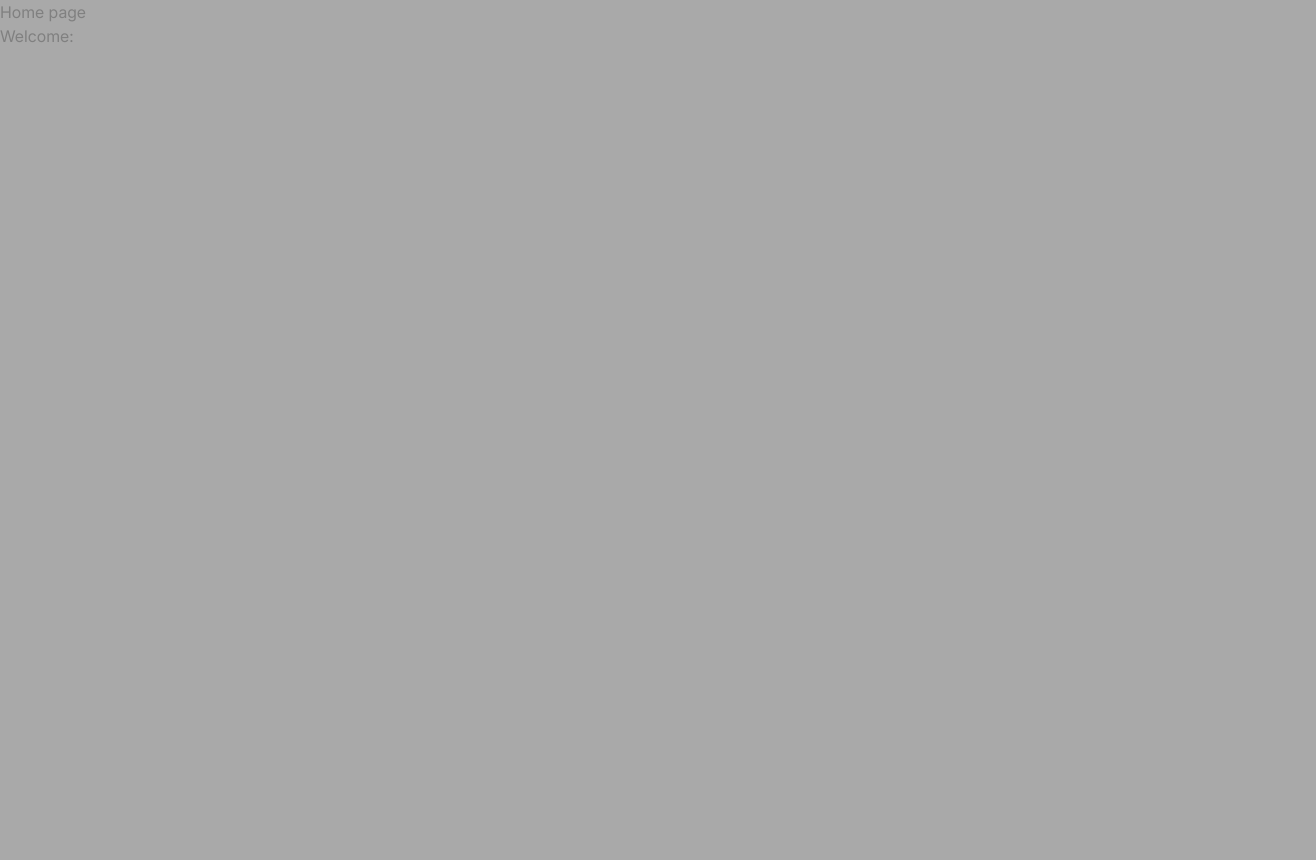
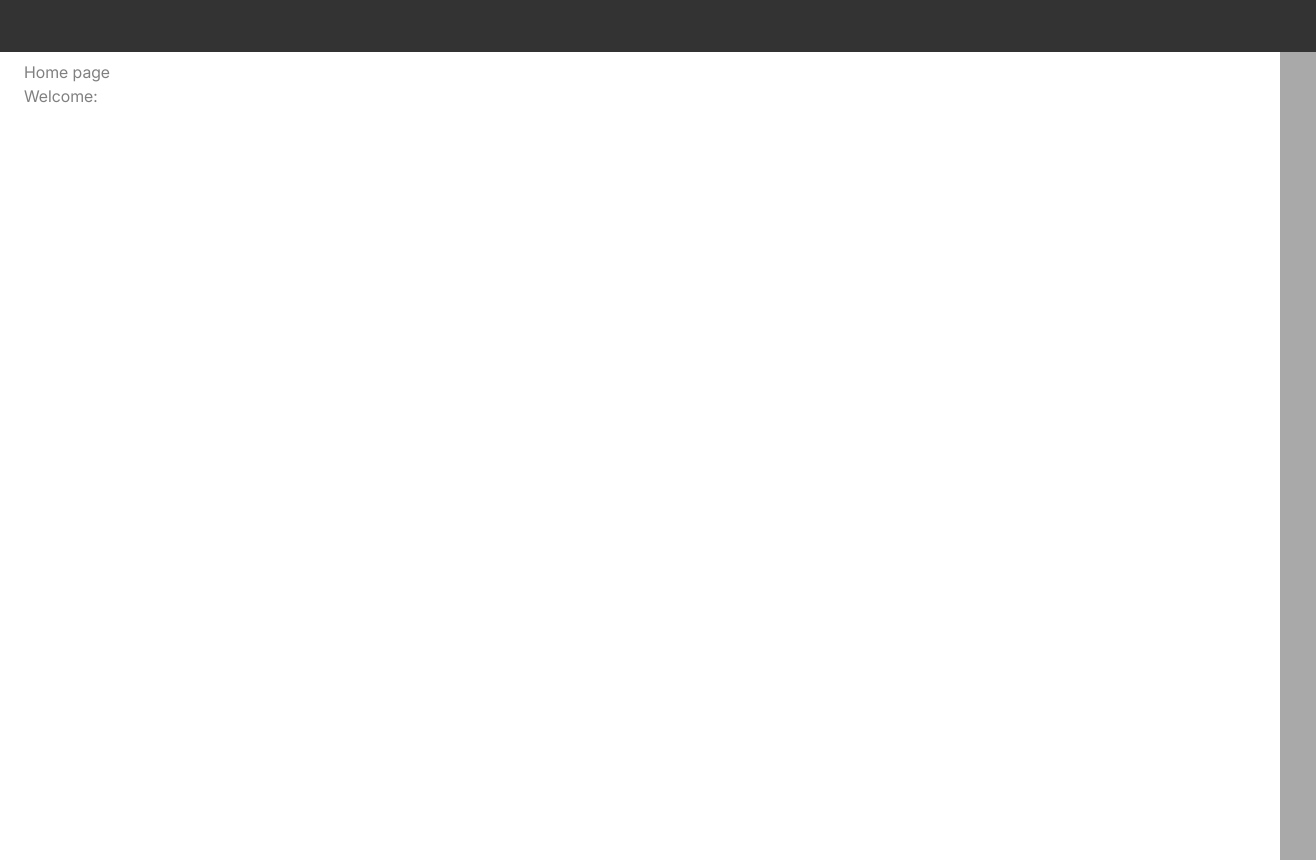
Before and after one commit to ken12345/jobsy-dev, a React (Vite) app: page /admin/home in a window 1280 px wide. Shown: the whole page, 1316 px wide, since content can reach past the window. Before the commit the page ends 800 px from the top, so only its background shows below. Built offline with nearby package versions, Linux system fonts and the light colour scheme.

Commit message:
try push

```diff
--- a/src/App.tsx
+++ b/src/App.tsx
@@ -3,7 +3,7 @@ import Login from "./pages/login";
 import Home from './pages/home';
 // import About from "./pages/about";
 // import User from "./pages/user";
-import Layout from "./components/layout";
+import Layout from "./components/layout-component";
 
 function App() {
   return (
--- /dev/null
+++ b/src/components/header-component/header.css
@@ -0,0 +1,12 @@
+.header {
+  display: flex;
+  flex-direction: row;
+  justify-content: space-between;
+  padding-left: 15px;
+  padding-right: 21px;
+  background: #333333;
+  height: 52px;
+  position: absolute;
+  top: 0;
+  width: 100vw;
+}
--- /dev/null
+++ b/src/components/header-component/index.tsx
@@ -0,0 +1,12 @@
+import './header.css'
+
+const Header = () => {
+
+  return(
+    <>
+      <div className='header'></div>
+    </>
+  )
+}
+
+export default Header;
--- a/src/components/layout/index.tsx
+++ b/src/components/layout-component/index.tsx
@@ -1,10 +1,15 @@
 import { Outlet } from "react-router";
-
+import Header from "../header-component";
+import './layout.css'
 const Layout = () => {
 
   return(
     <>
+    <Header></Header>
+    <div className="layout">
       <Outlet />
+    </div>
+
     </>
   )
 }
--- /dev/null
+++ b/src/components/layout-component/layout.css
@@ -0,0 +1,5 @@
+.layout {
+  background: #fff;
+  padding: 60px 24px 0 24px;
+  height: 100vh;
+}
--- a/src/pages/home/index.tsx
+++ b/src/pages/home/index.tsx
@@ -1,10 +1,11 @@
 import type { RootState } from "../../store";
 import { useSelector } from "react-redux";
 import { useEffect, useState } from "react";
+import type { IUserDeet } from "../../interfaces/UserState.interface";
 
 const Home = () => {
-  const deets = useSelector((state: RootState) => state?.user?.userDetails);
-  const [details, setDetails] = useState<any>(null)
+  const deets: IUserDeet | null = useSelector((state: RootState) => state?.user?.userDetails);
+  const [details, setDetails] = useState<IUserDeet>()
 
   useEffect(() => {
     setDetails(deets)
--- a/src/pages/login/index.tsx
+++ b/src/pages/login/index.tsx
@@ -5,7 +5,7 @@ import { useSelector } from "react-redux";
 import { useNavigate } from "react-router-dom";
 
 import { onLogin } from '../../reducers/user';
-import InputText from '../../components/input-text';
+import InputText from '../../components/input-text-component';
 import './login.css';
 
 const Login = () => {
@@ -19,9 +19,10 @@ const Login = () => {
     console.log("kensh authenticated", authenticated);
     navigate("/admin/home")
   }
+  // eslint-disable-next-line react-hooks/exhaustive-deps
 }, [authenticated]);
 
-  const submItHandler = (e: any) => {
+  const submItHandler = (e: event) => {
     e.preventDefault();
     const formData = new FormData(e.target);
     const data = Object.fromEntries(formData.entries());
--- a/src/reducers/user.ts
+++ b/src/reducers/user.ts
@@ -1,15 +1,9 @@
 import { createSlice } from "@reduxjs/toolkit";
 import type { PayloadAction } from "@reduxjs/toolkit";
 import userdata from'../mock/user.json';
+import type { IUserState, IUserDeet , ILoginForm} from "../interfaces/UserState.interface";
 
-export interface UserState {
-  username: string;
-  authenticated: boolean;
-  userDetails: any;
-}
-
-
-const initialState: UserState = {
+const initialState: IUserState = {
   username: "",
   authenticated: false,
   userDetails: null
@@ -19,14 +13,13 @@ export const UserSlice = createSlice({
   name: 'user',
   initialState,
   reducers: {
-    onLogin: (state: UserState, action: PayloadAction<any>)=> {
+    onLogin: (state: IUserState, action: PayloadAction<ILoginForm>)=> {
       state.username = action.payload.username;
       console.log(userdata)
-      const selected = userdata.find((u: any) => u.username === action.payload.username && u.password === action.payload.password);
+      const selected: IUserDeet | undefined = userdata.find((u: IUserDeet) => u.username === action.payload.username && u.password === action.payload.password);
       if(selected) {
         state.authenticated = true;
         state.userDetails = selected;
-        console.log("kensh selected", selected)
       } else {
          state.authenticated = false;
          state.userDetails = null
```
Also changed, not shown: src/interfaces/UserState.interface.tsx (added, +17 -0 lines), src/components/input-text-component/index.tsx (renamed from src/components/input-text/index.tsx), src/components/input-text-component/text-input.css (renamed from src/components/input-text/text-input.css).
